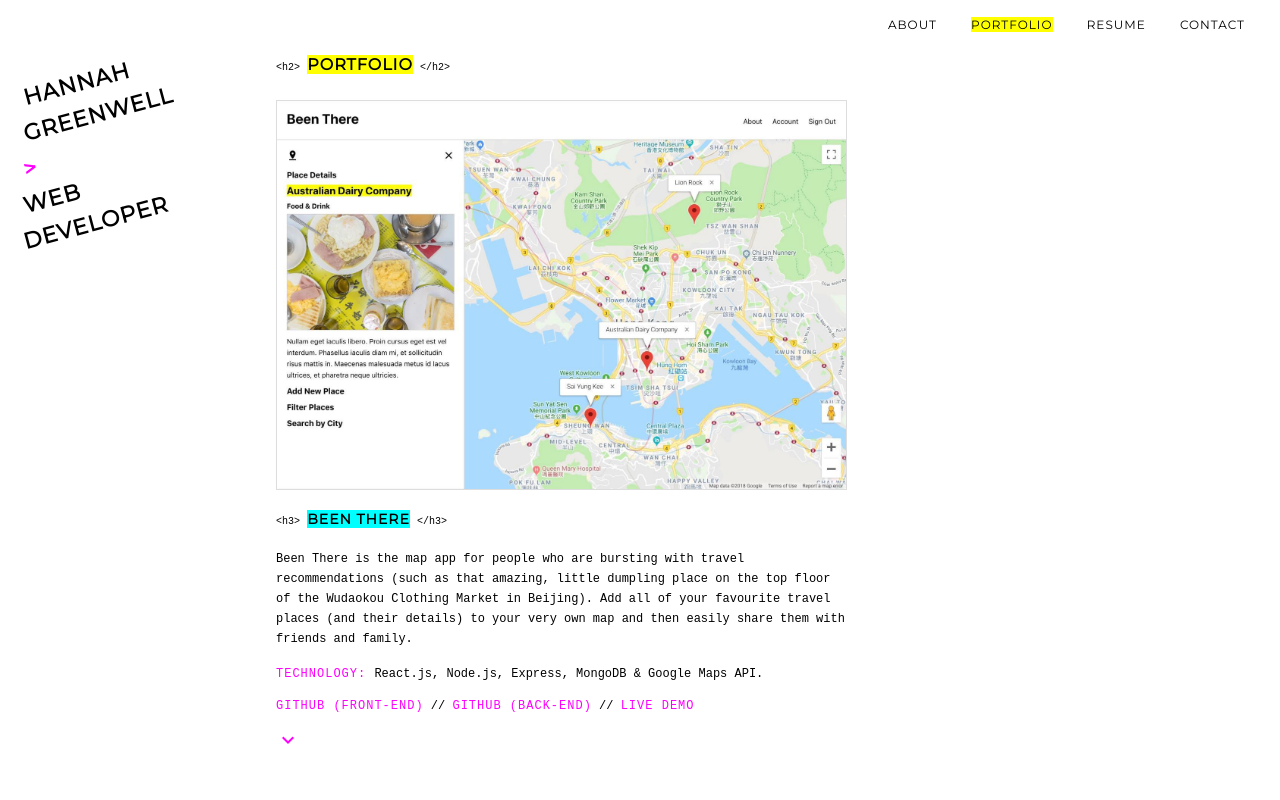
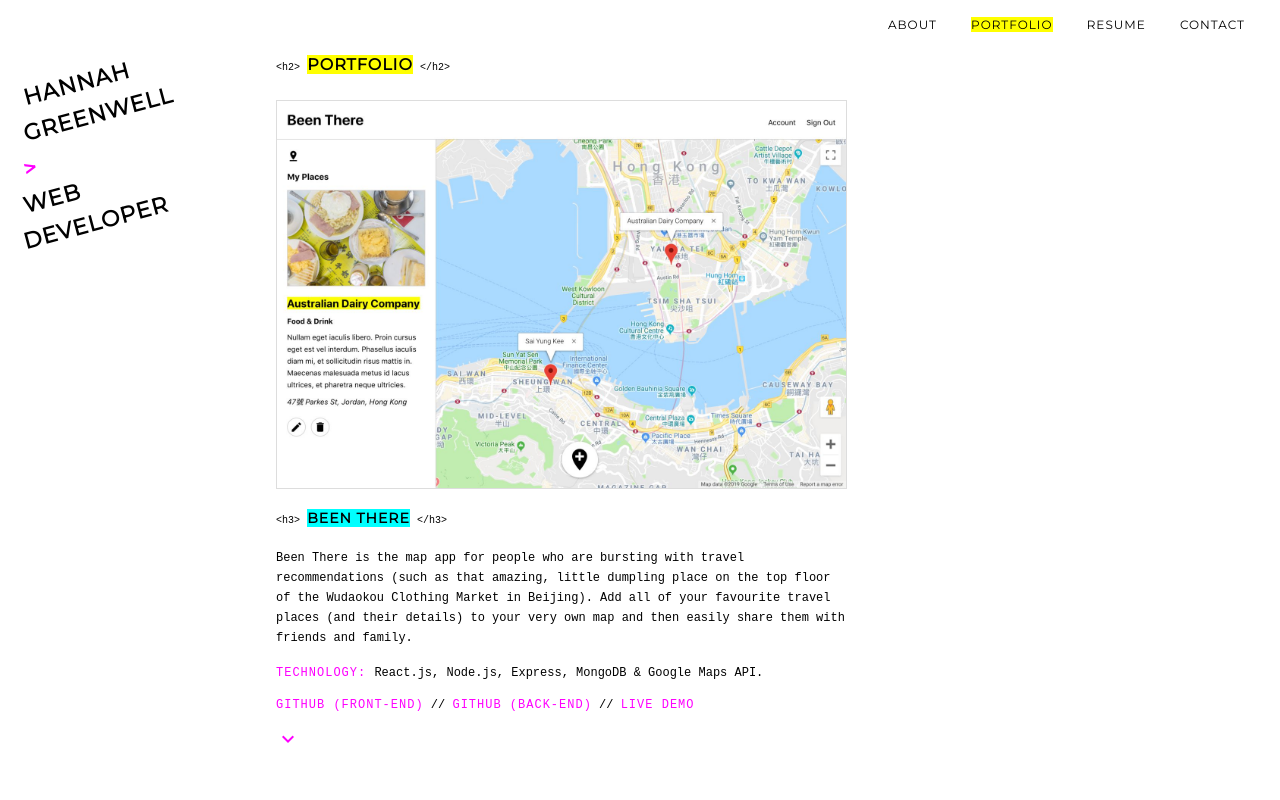
Before and after one commit to HannahGreenwell/hannahgreenwell.github.io, a plain HTML site: page index.html in a window 1280 px wide. Shown: the top 800 px of the page. Drawn offline with Linux system fonts and the light colour scheme.

Commit message:
Updated Been There screenshot

```diff
--- a/index.html
+++ b/index.html
@@ -57,7 +57,7 @@
     </div>
 
     <div class="project" id="first-project">
-      <img src="./img/been-there.jpeg" alt="Been There Screenshot" />
+      <img src="./img/been-there.jpg" alt="Been There Screenshot" />
 
       <div class="project-title">
         <span class="tag">&lt;h3&gt;</span>
```
Also changed, not shown: img/been-there.jpg (added).
